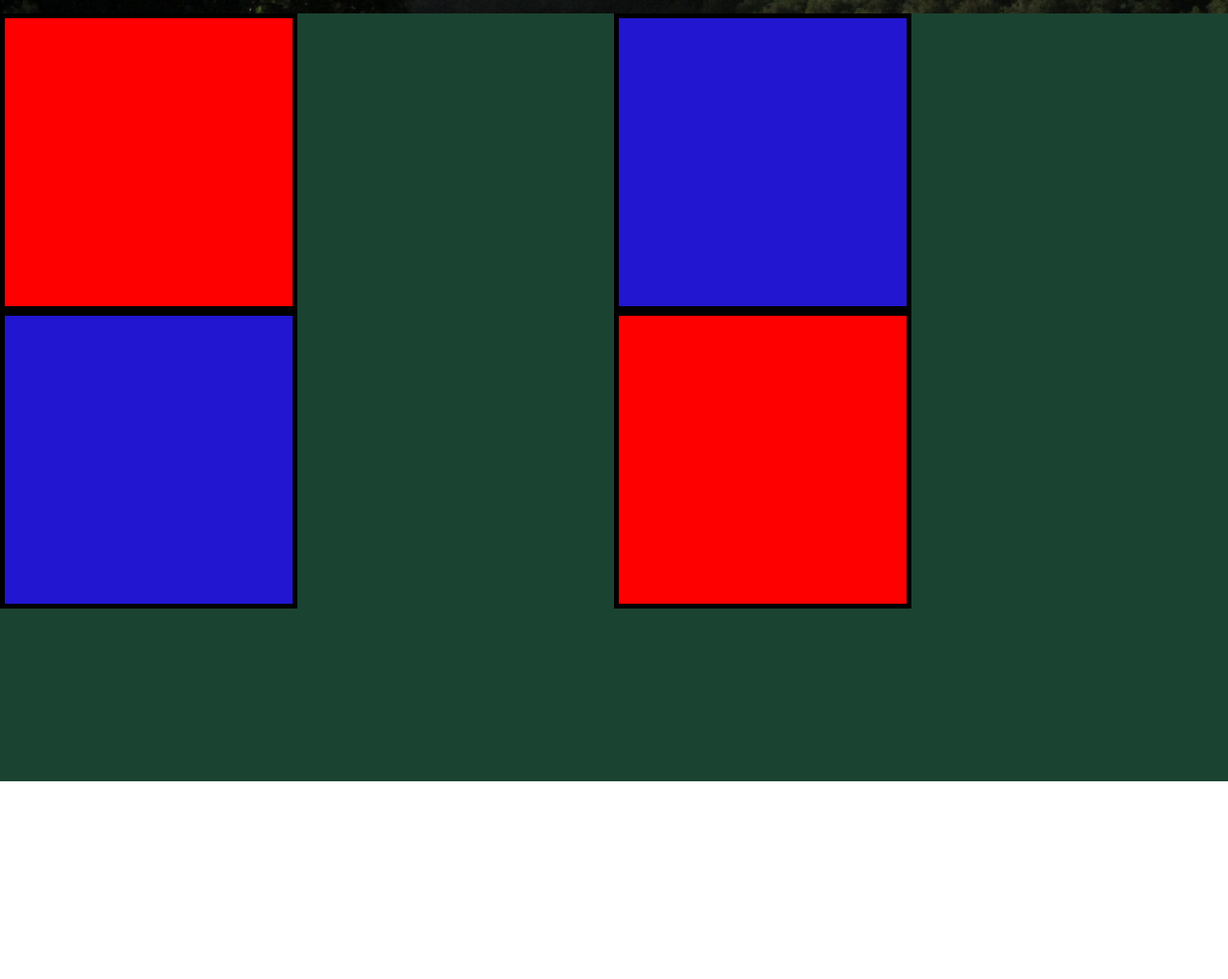
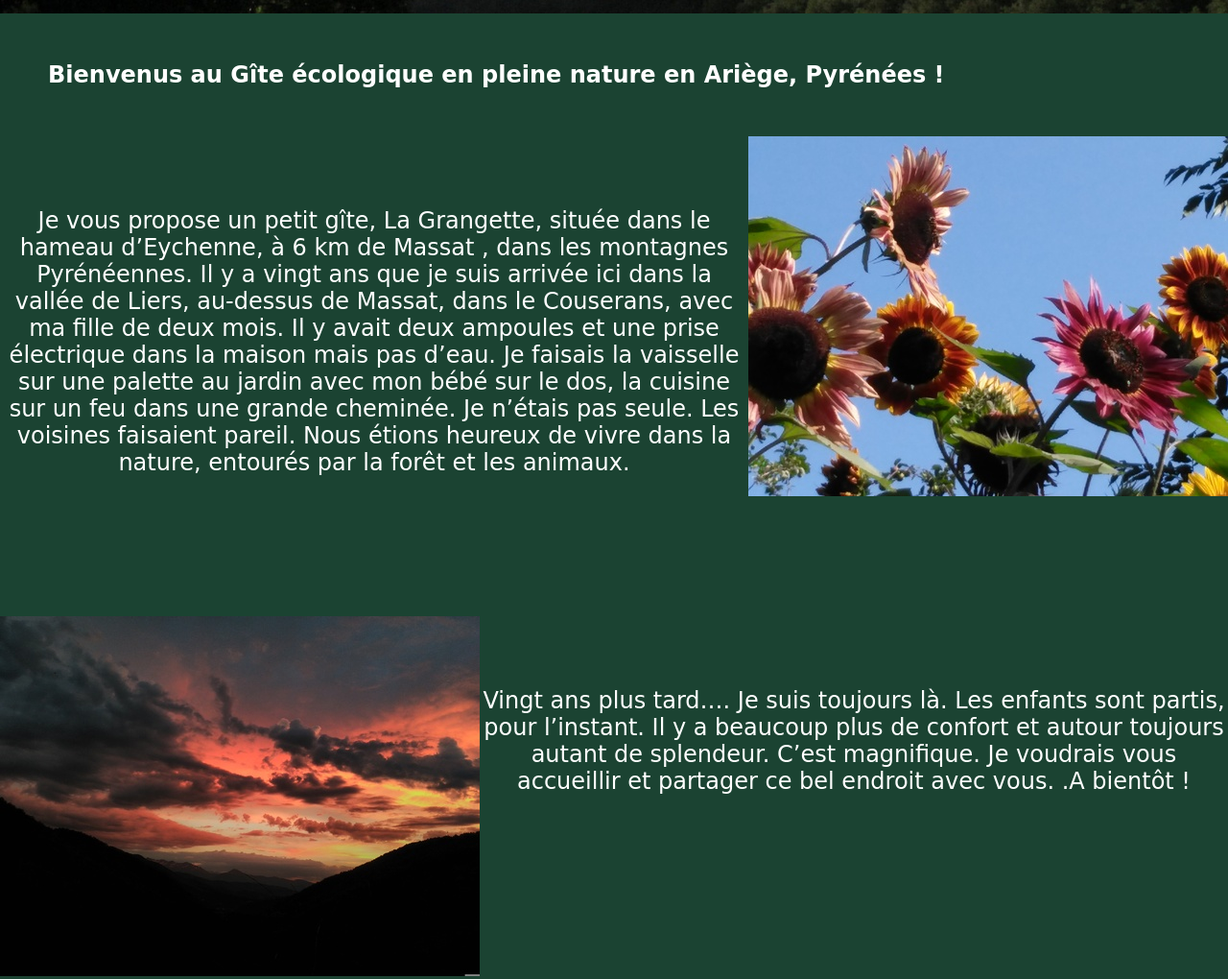
Before and after one commit to MarchaisTam/Grangette, a plain HTML site: page index.html in a window 1280 px wide. Shown: the part 676-1696 px from the top of the page at 96% size. Before the commit the page ends 1490 px from the top, so only its background shows below. Drawn offline with Linux system fonts and the light colour scheme; a web font is replaced by a local one.

Commit message:
Page d'acceuil flex

```diff
--- a/index.html
+++ b/index.html
@@ -27,20 +27,26 @@
         </div>
     </section>
     <section id="milieuDePage">
+        <h2>Bienvenus au Gîte écologique en pleine nature en Ariège, Pyrénées !</h2>
         <article class="imageEtParagraphe">
             <div class="paragrapheMilieuDePage">
-                <p></p>
+                <p>Je vous propose un petit gîte, La Grangette, située dans le hameau d’Eychenne, à 6 km de Massat , dans les montagnes  Pyrénéennes.
+                    Il y a vingt ans que je suis arrivée ici dans la vallée de Liers, au-dessus de Massat, dans le Couserans, avec ma fille de deux mois.
+                    Il y avait deux ampoules et une prise électrique dans la maison mais pas d’eau. Je faisais la vaisselle sur une palette au jardin avec mon bébé sur le dos, la cuisine sur un feu dans une grande cheminée. Je n’étais pas seule. Les voisines faisaient pareil.
+                    Nous étions heureux de vivre dans la nature, entourés par la forêt et les animaux.</p>
             </div>
             <div class="imgMilieuDePage">
-                <img src="#" alt="">
+                <img src="./images/img_acceuil_tounesol.jpg" alt="">
             </div>
         </article>
         <article class="imageEtParagraphe">
             <div class="imgMilieuDePage">
-                <img src="#" alt="">
+                <img src="./images/img_acceuil_soleil.jpg" alt="">
             </div>
             <div class="paragrapheMilieuDePage">
-                <p></p>
+                <p>Vingt ans plus tard…. Je suis toujours là. Les enfants sont partis, pour l’instant. Il y a beaucoup plus de confort et autour toujours autant de splendeur. C’est magnifique.
+                    Je voudrais vous accueillir et partager ce bel endroit avec vous.
+                    .A bientôt !</p>
             </div>
         </article>
     </section>
--- a/style.css
+++ b/style.css
@@ -48,6 +48,15 @@ nav li{
     font-weight: bold;
 }
 
+li a{
+    text-decoration: none;
+    color: #081C15;
+}
+
+li a:hover{
+    color: #1B4332;
+}
+
 header{
     display: flex;
     align-items: center;
@@ -67,28 +76,37 @@ header{
 }
 
 /* Milieu de page */
+h2{
+    color: white;
+    padding: 50px;
+    margin: auto;
+}
 
 #milieuDePage{
-    height: 800px;
+    height: 1100px;
     width: auto;
     background-color: #1B4332;
 }
 
 .imgMilieuDePage{
-    background-color: rgb(34, 22, 209);
-    height: 300px;
-    width: 300px;
-    border: 5px black solid;
+    height: 500px;
+    width: 500px;
+    background-size: cover;
 }
 
 .paragrapheMilieuDePage{
-    background-color: red;
-    border: 5px black solid;
-    height: 300px;
-    width: 300px;
+    height: 500px;
+    width: 800px;
+}
+
+.paragrapheMilieuDePage p{
+    font-size: 1.5em;
+    color: white;
+    text-align: center;
+    padding-top: 50px;
 }
 
 .imageEtParagraphe{
-    display: grid;
-    grid-template-columns: 1fr 1fr;
+    display: flex;
+    justify-content: space-evenly;
 }
```
Also changed, not shown: images/img_acceuil_soleil.jpg (added), images/img_acceuil_tounesol.jpg (added).
